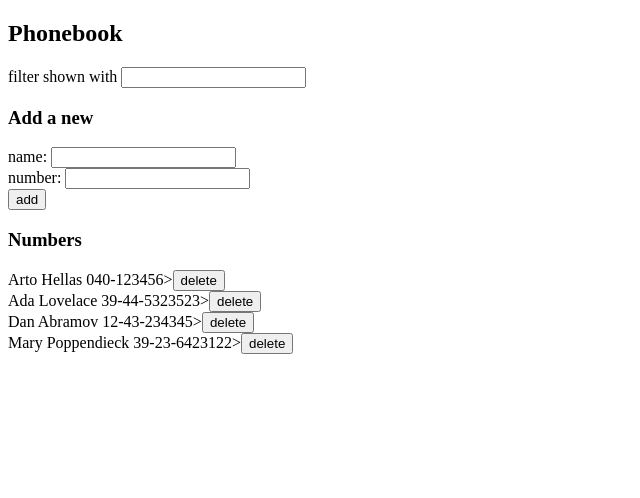
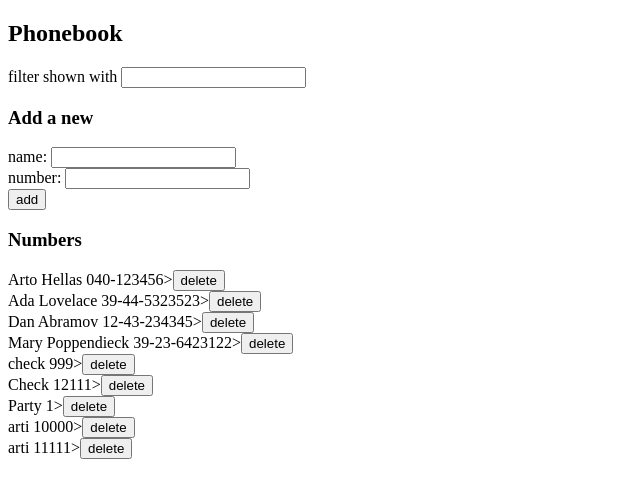
Before and after one commit to bipinkh/fullstack-open, a React (Create React App) app in the folder part2/phonebook/: page / in a window 1280 px wide. Shown: the top 498 px of the page, without its empty margins (0-640 px from the left). Built offline with nearby package versions, Linux system fonts and the light colour scheme; data requests are answered from the project's data file; the HTML template or start-up script is replaced by a standard one.

Commit message:
Complete part 2.18

```diff
--- a/part2/phonebook/db.json
+++ b/part2/phonebook/db.json
@@ -19,6 +19,31 @@
       "name": "Mary Poppendieck",
       "number": "39-23-6423122",
       "id": 4
+    },
+    {
+      "name": "check",
+      "number": "999",
+      "id": 5
+    },
+    {
+      "name": "Check",
+      "number": "12111",
+      "id": 6
+    },
+    {
+      "name": "Party ",
+      "number": "1",
+      "id": 7
+    },
+    {
+      "name": "arti",
+      "number": "10000",
+      "id": 8
+    },
+    {
+      "name": "arti",
+      "number": "11111",
+      "id": 9
     }
   ]
 }
--- a/part2/phonebook/src/App.js
+++ b/part2/phonebook/src/App.js
@@ -19,13 +19,18 @@ const App = () => {
     // event handlers
     const addName = (event) => {
         event.preventDefault()
-        if (persons.filter(p => p.name === newName).length > 0) {
-            alert(`${newName} is already added to phonebook`);
-            return
+        const data = {name: newName.trim(), number: newNumber}
+        const duplicates = persons.filter(p => p.name === newName.trim())
+        if (
+            duplicates.length > 0 &&
+            window.confirm(`${duplicates[0].name} is already added to phonebook, replace the old number with a new one?`)
+        ){
+            phonebookService.updateEntry(duplicates[0].id, data)
+                .then( updatedPerson => setPersons( persons.map( p => p.id === duplicates[0].id ? updatedPerson : p ) ) )
+        }else {
+            phonebookService.addEntry( data )
+                .then( newPerson => setPersons( persons.concat(newPerson) ) )
         }
-
-        phonebookService.addEntry( {name: newName, number: newNumber} )
-            .then( newPerson => setPersons( persons.concat(newPerson) ) )
 
         setNewName("")
         setNewNumber("")
--- a/part2/phonebook/src/services/Phonebook.js
+++ b/part2/phonebook/src/services/Phonebook.js
@@ -4,6 +4,11 @@ const baseUrl = "http://localhost:3001/persons"
 
 const addEntry = newEntry => {
     return axios.post(baseUrl, newEntry).then( response => response.data )
+}
+
+const updateEntry = (id, person) => {
+    return axios.put(`${baseUrl}/${id}`, person)
+        .then(response => response.data)
 }
 
 const getAllEntries = () => {
@@ -16,5 +21,5 @@ const deleteEntry = (id) => {
       .catch( error => console.log("Failed to delete", error) )
 }
 
-const exports = {addEntry, getAllEntries, deleteEntry}
+const exports = {addEntry, getAllEntries, deleteEntry, updateEntry}
 export default exports
```
